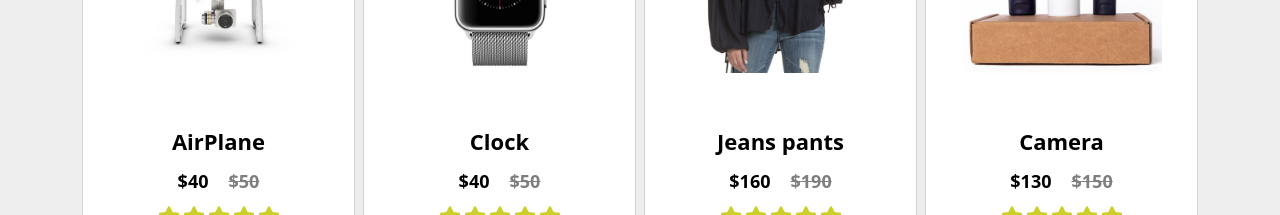
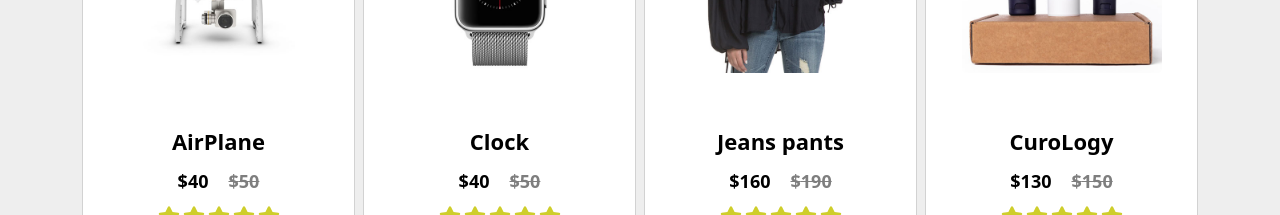
Before and after one commit to Mario1522/bravo-shop-1, a React (Vite) app: page / in a window 1280 px wide. Shown: the part 1940-2155 px from the top of the page. Built offline with nearby package versions, Linux system fonts and the light colour scheme; no server answers.

Commit message:
Update myproducts.js

```diff
--- a/src/Components/Products/myproducts.js
+++ b/src/Components/Products/myproducts.js
@@ -15,5 +15,5 @@ export const myproducts = [
     {img : pro5 , title : 'AirPlane' , price : 40 , sale : 50} ,
     {img : pro6 , title : 'Clock' , price : 40 , sale : 50} ,
     {img : pro7 , title : 'Jeans pants' , price : 160 , sale : 190} ,
-    {img : pro8 , title : 'Camera' , price : 130 , sale : 150}
+    {img : pro8 , title : 'CuroLogy' , price : 130 , sale : 150}
 ]
```
